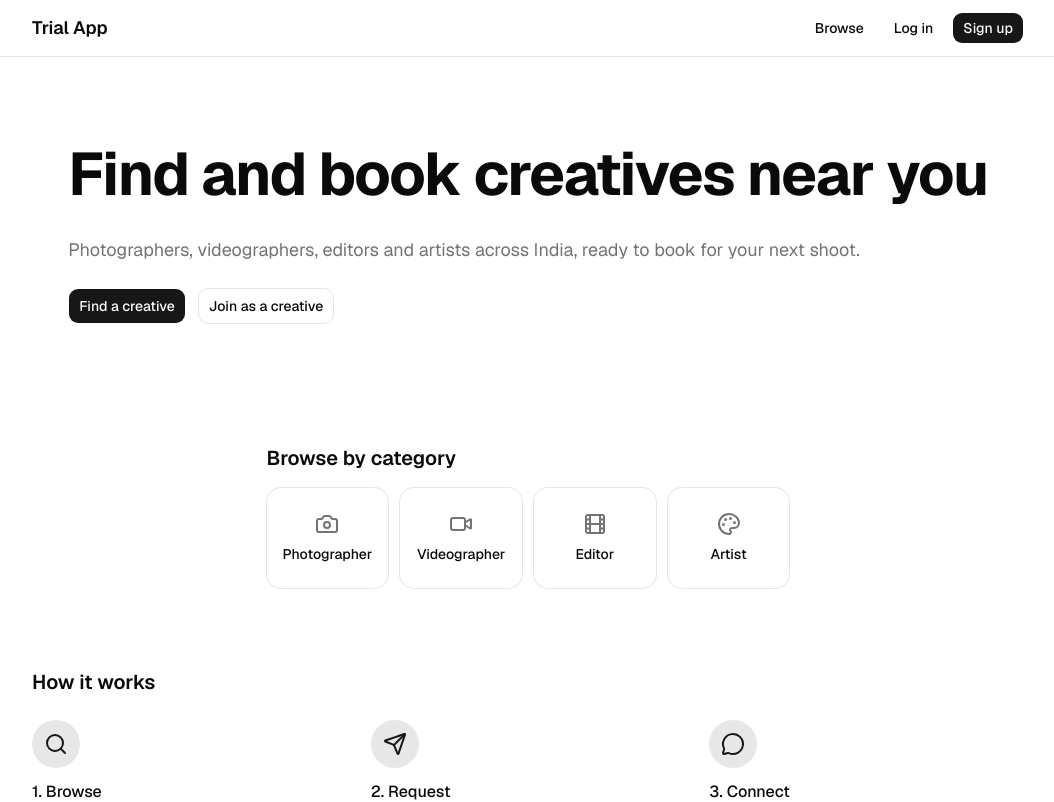
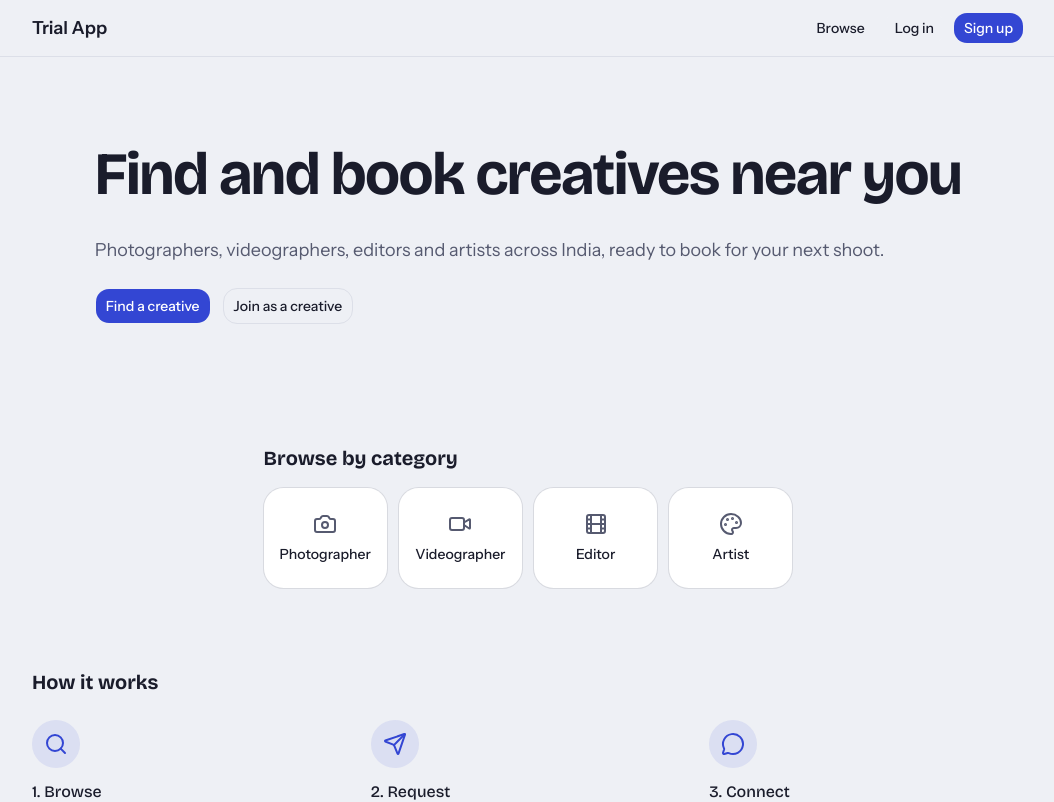
Before and after one commit to sahidmodi45/trial-app, a Next.js app: page / in a window 1280 px wide. Shown: the top 802 px of the page, without its empty margins (112-1166 px from the left). Built offline with nearby package versions, Linux system fonts and the light colour scheme.

Commit message:
look: prototype theme, fonts, tab bar stub (from slug-app s2-look) (#3)

```diff
--- a/app/globals.css
+++ b/app/globals.css
@@ -5,11 +5,16 @@
 @custom-variant dark (&:is(.dark *));
 
 @theme inline {
+  --color-marigold: var(--marigold);
+  --color-marigold-soft: var(--marigold-soft);
+  --color-good: var(--good);
+  --color-good-soft: var(--good-soft);
   --color-background: var(--background);
   --color-foreground: var(--foreground);
-  --font-sans: var(--font-sans);
+  --font-sans: var(--font-instrument-sans);
+  --font-display: var(--font-bricolage);
   --font-mono: var(--font-geist-mono);
-  --font-heading: var(--font-sans);
+  --font-heading: var(--font-display);
   --color-sidebar-ring: var(--sidebar-ring);
   --color-sidebar-border: var(--sidebar-border);
   --color-sidebar-accent-foreground: var(--sidebar-accent-foreground);
@@ -49,30 +54,30 @@
 }
 
 :root {
-  --background: oklch(1 0 0);
-  --foreground: oklch(0.145 0 0);
+  --background: oklch(0.955 0.007 268.5);
+  --foreground: oklch(0.232 0.029 278.0);
   --card: oklch(1 0 0);
-  --card-foreground: oklch(0.145 0 0);
+  --card-foreground: oklch(0.232 0.029 278.0);
   --popover: oklch(1 0 0);
-  --popover-foreground: oklch(0.145 0 0);
-  --primary: oklch(0.205 0 0);
-  --primary-foreground: oklch(0.985 0 0);
-  --secondary: oklch(0.97 0 0);
-  --secondary-foreground: oklch(0.205 0 0);
-  --muted: oklch(0.97 0 0);
-  --muted-foreground: oklch(0.556 0 0);
-  --accent: oklch(0.97 0 0);
-  --accent-foreground: oklch(0.205 0 0);
+  --popover-foreground: oklch(0.232 0.029 278.0);
+  --primary: oklch(0.478 0.215 269.8);
+  --primary-foreground: oklch(1 0 0);
+  --secondary: oklch(0.974 0.005 275.0);
+  --secondary-foreground: oklch(0.232 0.029 278.0);
+  --muted: oklch(0.974 0.005 275.0);
+  --muted-foreground: oklch(0.473 0.036 276.9);
+  --accent: oklch(0.929 0.029 279.3);
+  --accent-foreground: oklch(0.478 0.215 269.8);
   --destructive: oklch(0.577 0.245 27.325);
-  --border: oklch(0.922 0 0);
-  --input: oklch(0.922 0 0);
-  --ring: oklch(0.708 0 0);
+  --border: oklch(0.904 0.013 271.3);
+  --input: oklch(0.904 0.013 271.3);
+  --ring: oklch(0.478 0.215 269.8);
   --chart-1: oklch(0.87 0 0);
   --chart-2: oklch(0.556 0 0);
   --chart-3: oklch(0.439 0 0);
   --chart-4: oklch(0.371 0 0);
   --chart-5: oklch(0.269 0 0);
-  --radius: 0.625rem;
+  --radius: 0.875rem;
   --sidebar: oklch(0.985 0 0);
   --sidebar-foreground: oklch(0.145 0 0);
   --sidebar-primary: oklch(0.205 0 0);
@@ -81,27 +86,31 @@
   --sidebar-accent-foreground: oklch(0.205 0 0);
   --sidebar-border: oklch(0.922 0 0);
   --sidebar-ring: oklch(0.708 0 0);
+  --marigold: oklch(0.769 0.149 76.4);
+  --marigold-soft: oklch(0.955 0.035 85.4);
+  --good: oklch(0.563 0.119 158.9);
+  --good-soft: oklch(0.941 0.025 164.4);
 }
 
 .dark {
-  --background: oklch(0.145 0 0);
-  --foreground: oklch(0.985 0 0);
-  --card: oklch(0.205 0 0);
-  --card-foreground: oklch(0.985 0 0);
-  --popover: oklch(0.205 0 0);
-  --popover-foreground: oklch(0.985 0 0);
-  --primary: oklch(0.922 0 0);
-  --primary-foreground: oklch(0.205 0 0);
-  --secondary: oklch(0.269 0 0);
-  --secondary-foreground: oklch(0.985 0 0);
-  --muted: oklch(0.269 0 0);
-  --muted-foreground: oklch(0.708 0 0);
-  --accent: oklch(0.269 0 0);
-  --accent-foreground: oklch(0.985 0 0);
+  --background: oklch(0.185 0.016 279.1);
+  --foreground: oklch(0.947 0.009 279.7);
+  --card: oklch(0.234 0.023 277.1);
+  --card-foreground: oklch(0.947 0.009 279.7);
+  --popover: oklch(0.234 0.023 277.1);
+  --popover-foreground: oklch(0.947 0.009 279.7);
+  --primary: oklch(0.680 0.170 275.7);
+  --primary-foreground: oklch(0.194 0.063 276.1);
+  --secondary: oklch(0.273 0.028 275.6);
+  --secondary-foreground: oklch(0.947 0.009 279.7);
+  --muted: oklch(0.273 0.028 275.6);
+  --muted-foreground: oklch(0.751 0.030 277.1);
+  --accent: oklch(0.306 0.070 275.9);
+  --accent-foreground: oklch(0.680 0.170 275.7);
   --destructive: oklch(0.704 0.191 22.216);
-  --border: oklch(1 0 0 / 10%);
-  --input: oklch(1 0 0 / 15%);
-  --ring: oklch(0.556 0 0);
+  --border: oklch(0.319 0.034 277.3);
+  --input: oklch(0.319 0.034 277.3);
+  --ring: oklch(0.680 0.170 275.7);
   --chart-1: oklch(0.87 0 0);
   --chart-2: oklch(0.556 0 0);
   --chart-3: oklch(0.439 0 0);
@@ -115,6 +124,36 @@
   --sidebar-accent-foreground: oklch(0.985 0 0);
   --sidebar-border: oklch(1 0 0 / 10%);
   --sidebar-ring: oklch(0.556 0 0);
+  --marigold: oklch(0.816 0.141 80.3);
+  --marigold-soft: oklch(0.312 0.037 82.7);
+  --good: oklch(0.751 0.141 159.4);
+  --good-soft: oklch(0.302 0.042 162.3);
+}
+
+@media (prefers-color-scheme: dark) {
+  :root {
+    --background: oklch(0.185 0.016 279.1);
+    --foreground: oklch(0.947 0.009 279.7);
+    --card: oklch(0.234 0.023 277.1);
+    --card-foreground: oklch(0.947 0.009 279.7);
+    --popover: oklch(0.234 0.023 277.1);
+    --popover-foreground: oklch(0.947 0.009 279.7);
+    --primary: oklch(0.680 0.170 275.7);
+    --primary-foreground: oklch(0.194 0.063 276.1);
+    --secondary: oklch(0.273 0.028 275.6);
+    --secondary-foreground: oklch(0.947 0.009 279.7);
+    --muted: oklch(0.273 0.028 275.6);
+    --muted-foreground: oklch(0.751 0.030 277.1);
+    --accent: oklch(0.306 0.070 275.9);
+    --accent-foreground: oklch(0.680 0.170 275.7);
+    --border: oklch(0.319 0.034 277.3);
+    --input: oklch(0.319 0.034 277.3);
+    --ring: oklch(0.680 0.170 275.7);
+    --marigold: oklch(0.816 0.141 80.3);
+    --marigold-soft: oklch(0.312 0.037 82.7);
+    --good: oklch(0.751 0.141 159.4);
+    --good-soft: oklch(0.302 0.042 162.3);
+  }
 }
 
 @layer base {
@@ -127,4 +166,9 @@
   html {
     @apply font-sans;
   }
+  h1,
+  h2,
+  h3 {
+    @apply font-display;
+  }
 }
--- a/app/layout.tsx
+++ b/app/layout.tsx
@@ -1,19 +1,32 @@
-import type { Metadata } from "next";
-import { Geist, Geist_Mono } from "next/font/google";
+import type { Metadata, Viewport } from "next";
+import { Bricolage_Grotesque, Geist_Mono, Instrument_Sans } from "next/font/google";
+import { BottomTabBar } from "@/components/bottom-tab-bar";
 import { SiteHeader } from "@/components/site-header";
 import { SiteFooter } from "@/components/site-footer";
 import { Toaster } from "@/components/ui/sonner";
 import "./globals.css";
 
-const geistSans = Geist({
-  variable: "--font-sans",
+const instrumentSans = Instrument_Sans({
+  variable: "--font-instrument-sans",
   subsets: ["latin"],
+  weight: ["400", "500", "600", "700"],
+});
+
+const bricolage = Bricolage_Grotesque({
+  variable: "--font-bricolage",
+  subsets: ["latin"],
+  weight: ["500", "700", "800"],
 });
 
 const geistMono = Geist_Mono({
   variable: "--font-geist-mono",
   subsets: ["latin"],
 });
+
+// cover lets the bottom bar sit under the notch/home indicator via safe-area insets
+export const viewport: Viewport = {
+  viewportFit: "cover",
+};
 
 export const metadata: Metadata = {
   title: {
@@ -27,12 +40,13 @@ export default function RootLayout({ children }: LayoutProps<"/">) {
   return (
     <html
       lang="en"
-      className={`${geistSans.variable} ${geistMono.variable} h-full antialiased`}
+      className={`${instrumentSans.variable} ${bricolage.variable} ${geistMono.variable} h-full antialiased`}
     >
-      <body className="min-h-full flex flex-col">
+      <body className="min-h-full flex flex-col pb-[calc(4.5rem+env(safe-area-inset-bottom))] md:pb-0">
         <SiteHeader />
         <main className="flex flex-1 flex-col">{children}</main>
         <SiteFooter />
+        <BottomTabBar />
         <Toaster />
       </body>
     </html>
--- /dev/null
+++ b/components/bottom-tab-bar.tsx
@@ -0,0 +1,4 @@
+// Stub. Built live in Session 3: fixed bar on phones only (hidden md and up) with Home, Browse, Dashboard, Profile.
+export function BottomTabBar() {
+  return null;
+}
```
